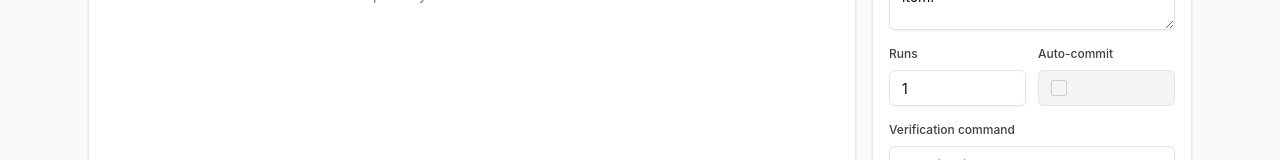
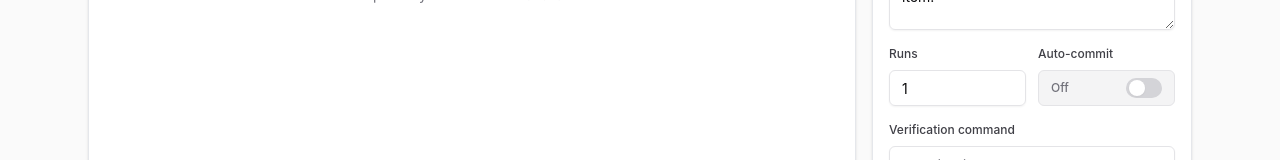
Before and after one commit to Scott-Bauman/agent-goal-runner, a React (Vite) app: page / in a window 1280 px wide. Shown: the part 418-578 px from the top of the page. Built offline with nearby package versions, Linux system fonts and the light colour scheme; no server answers.

Commit message:
next step

```diff
--- a/src/web/App.tsx
+++ b/src/web/App.tsx
@@ -248,6 +248,7 @@ function ControlsPanel({
   const [repeatPrompt, setRepeatPrompt] = useState(DEFAULT_REPEAT_PROMPT);
   const [runCount, setRunCount] = useState("1");
   const [verificationCommand, setVerificationCommand] = useState("");
+  const [autoCommit, setAutoCommit] = useState(false);
   const [repositoryPathForm, setRepositoryPathForm] =
     useState<RepositoryPathFormState>({
       status: "idle",
@@ -485,19 +486,38 @@ function ControlsPanel({
             />
           </div>
           <div className="flex flex-col gap-2">
-            <label
+            <span
               className="text-xs font-medium text-zinc-700"
-              htmlFor="auto-commit"
+              id="auto-commit-label"
             >
               Auto-commit
-            </label>
-            <div className="flex h-9 items-center rounded-md border border-input bg-muted px-3">
-              <input
-                className="h-4 w-4"
-                disabled
+            </span>
+            <div className="flex h-9 items-center justify-between gap-3 rounded-md border border-input bg-muted px-3">
+              <span
+                className="text-xs font-medium text-muted-foreground"
+                id="auto-commit-state"
+              >
+                {autoCommit ? "Enabled" : "Off"}
+              </span>
+              <button
+                aria-checked={autoCommit}
+                aria-describedby="auto-commit-state"
+                aria-labelledby="auto-commit-label"
+                className="relative inline-flex h-5 w-9 shrink-0 items-center rounded-full border border-transparent bg-zinc-300 transition-colors focus-visible:outline-none focus-visible:ring-2 focus-visible:ring-ring focus-visible:ring-offset-2 data-[state=checked]:bg-zinc-950"
+                data-state={autoCommit ? "checked" : "unchecked"}
                 id="auto-commit"
-                type="checkbox"
-              />
+                onClick={() => {
+                  setAutoCommit((currentAutoCommit) => !currentAutoCommit);
+                }}
+                role="switch"
+                type="button"
+              >
+                <span
+                  aria-hidden="true"
+                  className="pointer-events-none block h-4 w-4 translate-x-0.5 rounded-full bg-white shadow-sm transition-transform data-[state=checked]:translate-x-4"
+                  data-state={autoCommit ? "checked" : "unchecked"}
+                />
+              </button>
             </div>
           </div>
         </div>
```
Also changed, not shown: 2 other files (tests, documents, lock files or other folders).
